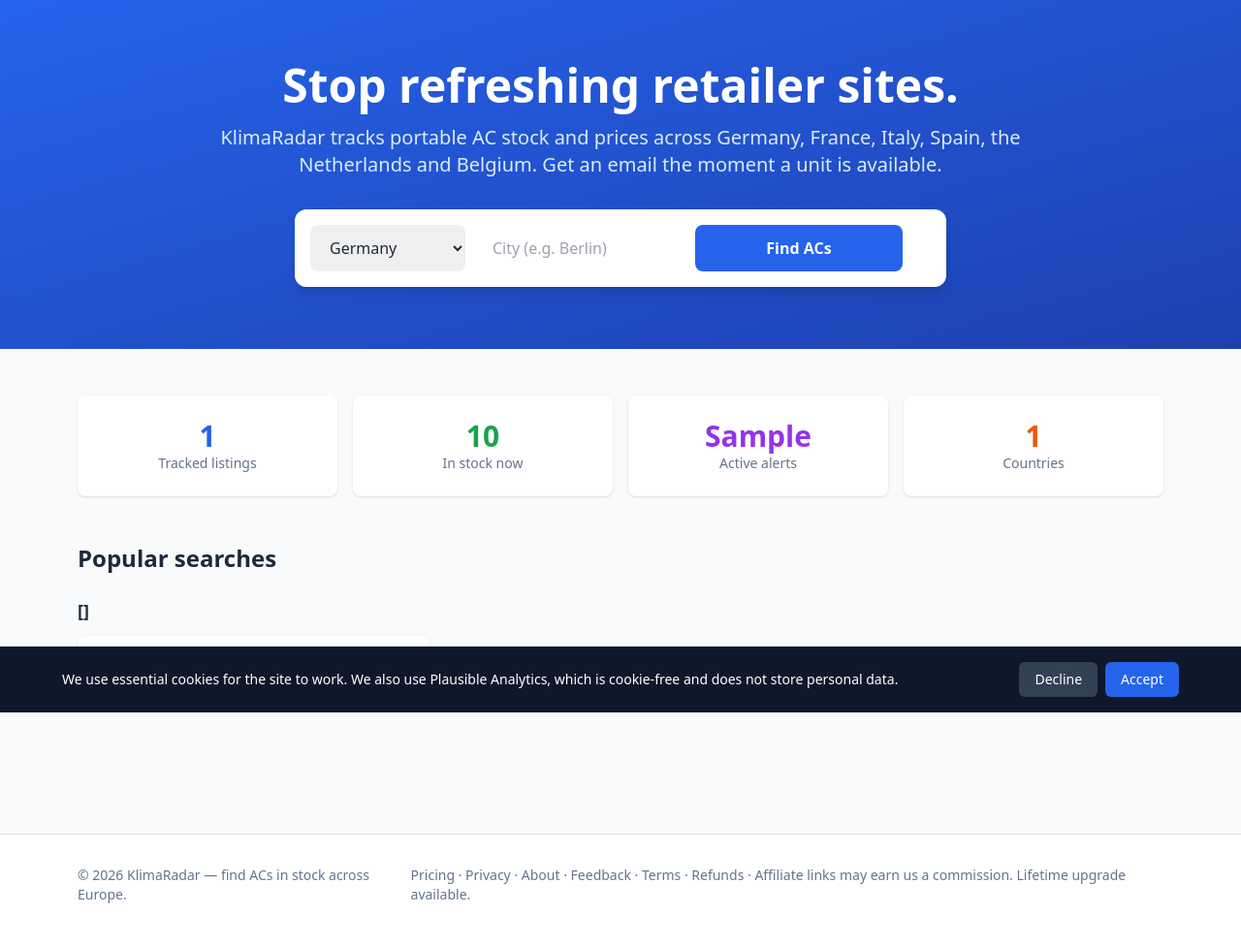
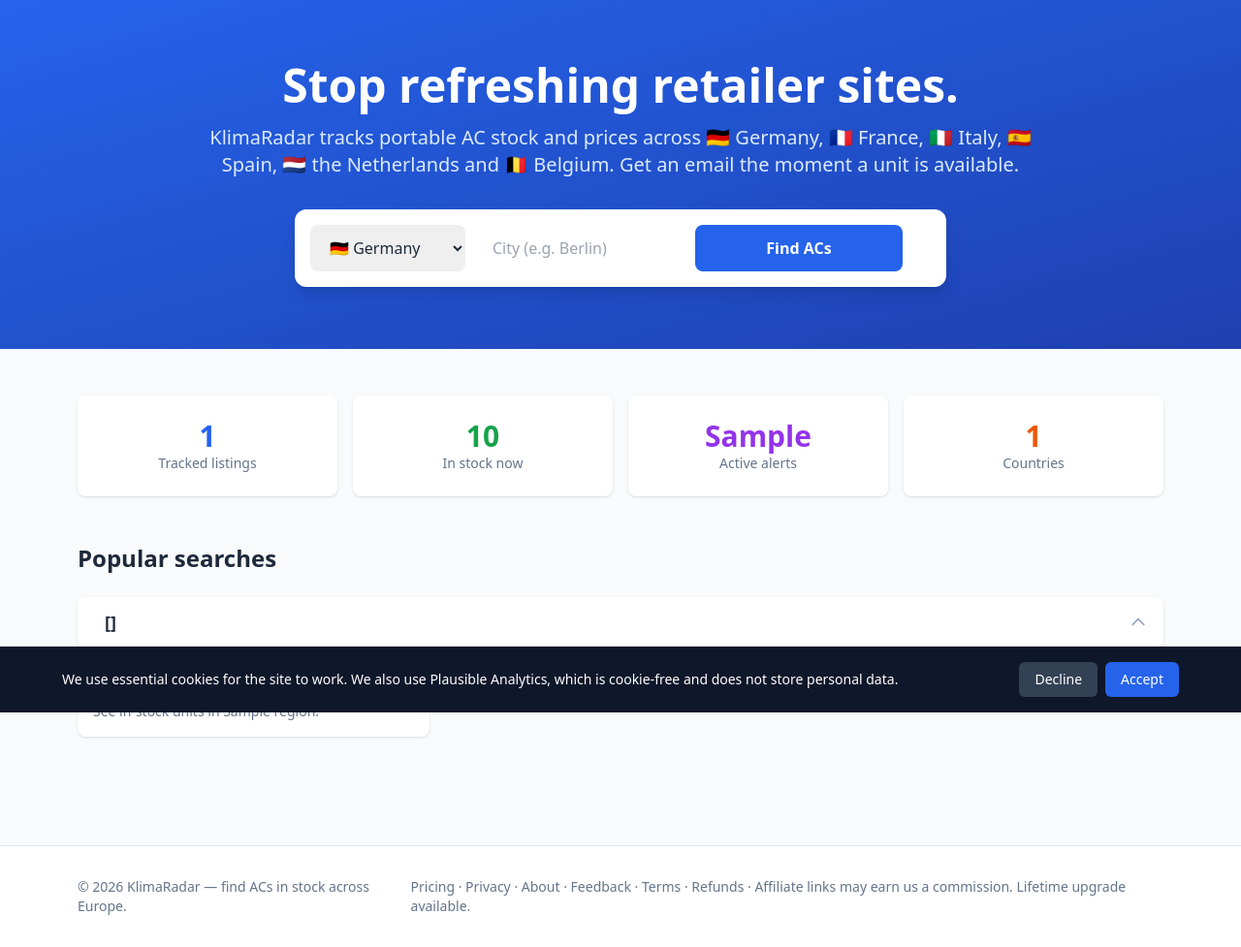
Before and after one commit to wlq135/klimaradar, a FastAPI app: template app/templates/index.html in a window 1280 px wide. Shown: the part 65-1042 px from the top of the page at 97% size. Before the commit the page ends 997 px from the top, so only its background shows below. Run offline with FastAPI, Linux system fonts and the light colour scheme; the template is opened without the code that fills it: most values are stand-ins (such as "Sample title", 1, 10 or a date in 2020); some libraries are stand-ins or nearby versions.

Commit message:
feat(ui): add flags and collapse less popular countries on homepage
- Show flag emoji in country selector and section headings
- Wrap each country's popular cities in a native <details> accordion
- Keep Germany and France expanded by default; collapse IT/ES/NL/BE

Co-Authored-By: Claude Opus 4.8 <noreply@anthropic.com>

```diff
--- a/app/templates/index.html
+++ b/app/templates/index.html
@@ -1,4 +1,6 @@
 {% extends "base.html" %}
+
+{% set flags = {'DE':'🇩🇪','FR':'🇫🇷','IT':'🇮🇹','ES':'🇪🇸','NL':'🇳🇱','BE':'🇧🇪'} %}
 
 {% block extra_head %}
 {% if structured_data %}
@@ -6,6 +8,11 @@
 {{ structured_data|safe }}
 </script>
 {% endif %}
+<style>
+  details > summary { list-style: none; cursor: pointer; }
+  details > summary::-webkit-details-marker { display: none; }
+  details[open] .chevron { transform: rotate(180deg); }
+</style>
 {% endblock %}
 
 {% block content %}
@@ -13,17 +20,17 @@
   <div class="max-w-4xl mx-auto px-4 text-center">
     <h1 class="text-4xl md:text-5xl font-extrabold mb-4">Stop refreshing retailer sites.</h1>
     <p class="text-lg md:text-xl text-blue-100 mb-8">
-      KlimaRadar tracks portable AC stock and prices across Germany, France, Italy, Spain, the Netherlands and Belgium.
+      KlimaRadar tracks portable AC stock and prices across 🇩🇪 Germany, 🇫🇷 France, 🇮🇹 Italy, 🇪🇸 Spain, 🇳🇱 the Netherlands and 🇧🇪 Belgium.
       Get an email the moment a unit is available.
     </p>
     <form action="/search" method="get" class="bg-white rounded-xl p-4 shadow-lg max-w-2xl mx-auto flex flex-col md:flex-row gap-3">
       <select name="country" class="md:w-1/4 rounded-lg border-slate-300 px-4 py-3 text-slate-800 focus:ring-2 focus:ring-blue-500 outline-none">
-        <option value="DE">Germany</option>
-        <option value="FR">France</option>
-        <option value="IT">Italy</option>
-        <option value="ES">Spain</option>
-        <option value="NL">Netherlands</option>
-        <option value="BE">Belgium</option>
+        <option value="DE">🇩🇪 Germany</option>
+        <option value="FR">🇫🇷 France</option>
+        <option value="IT">🇮🇹 Italy</option>
+        <option value="ES">🇪🇸 Spain</option>
+        <option value="NL">🇳🇱 Netherlands</option>
+        <option value="BE">🇧🇪 Belgium</option>
       </select>
       <input type="text" name="city" placeholder="City (e.g. Berlin)" class="md:w-1/3 rounded-lg border-slate-300 px-4 py-3 text-slate-800 focus:ring-2 focus:ring-blue-500 outline-none">
       <button type="submit" class="md:w-1/3 bg-blue-600 hover:bg-blue-700 text-white font-semibold rounded-lg px-6 py-3 transition">
@@ -57,8 +64,15 @@
     <h2 class="text-2xl font-bold mb-6">Popular searches</h2>
 
     {% for country in popular_searches %}
-    <h3 class="text-lg font-semibold mb-3">{{ country.name }}</h3>
-    <div class="grid grid-cols-1 sm:grid-cols-2 md:grid-cols-3 gap-4 mb-8">
+    <details class="mb-4 group" {% if loop.index <= 2 %}open{% endif %}>
+      <summary class="flex items-center gap-3 bg-white rounded-lg shadow px-4 py-3 select-none">
+        <span class="text-2xl">{{ flags.get(country.code, '') }}</span>
+        <span class="text-lg font-semibold">{{ country.name }}</span>
+        <svg class="chevron ml-auto w-5 h-5 text-slate-400 transition-transform duration-200" fill="none" stroke="currentColor" stroke-width="2" viewBox="0 0 24 24">
+          <path stroke-linecap="round" stroke-linejoin="round" d="M19 9l-7 7-7-7"></path>
+        </svg>
+      </summary>
+      <div class="grid grid-cols-1 sm:grid-cols-2 md:grid-cols-3 gap-4 pt-4">
         {% for city in country.cities %}
         <a href="/{{ country.code|lower }}/{{ city.slug }}/portable-ac-in-stock" class="bg-white rounded-lg shadow p-4 hover:shadow-md transition">
           <h3 class="font-semibold text-blue-600">Portable AC in {{ city.display_name }}</h3>
@@ -66,6 +80,7 @@
         </a>
         {% endfor %}
       </div>
+    </details>
     {% endfor %}
   </div>
 </section>
```
Lines whose indentation alone changed are shown as unchanged.
